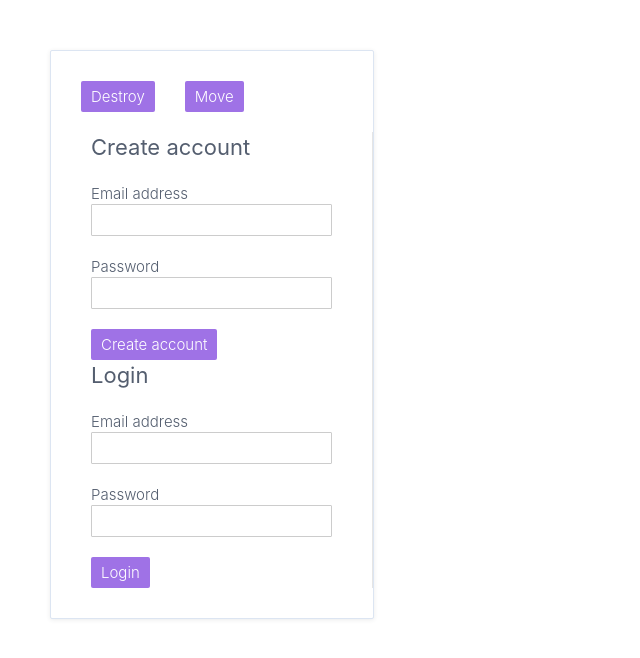
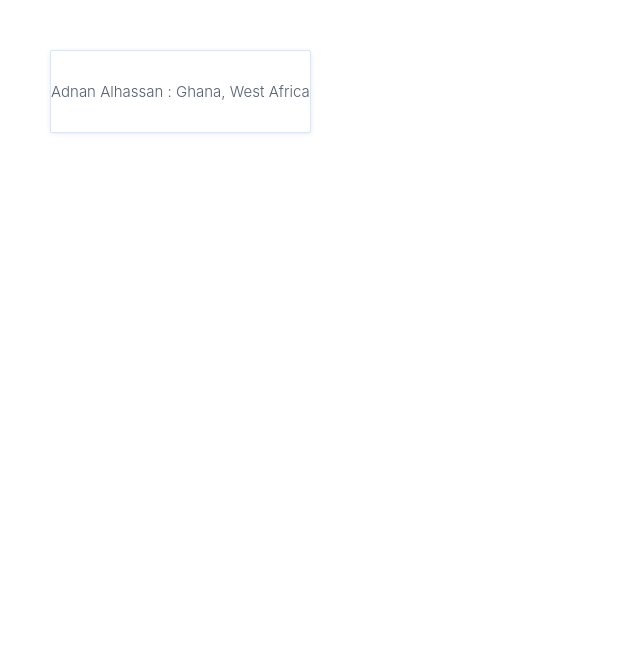
Before and after one commit to AditechGH/angular-pro-src, an Angular app: page / in a window 1280 px wide. Shown: the top 658 px of the page, without its empty margins (0-640 px from the left). Built offline with nearby package versions, Linux system fonts and the light colour scheme.

Commit message:
Dynamic <ng-template> rendering with View.

```diff
--- a/src/app/auth/containers/auth-page/auth-page.component.ts
+++ b/src/app/auth/containers/auth-page/auth-page.component.ts
@@ -1,13 +1,12 @@
 import {
+  AfterContentInit,
   Component,
   ComponentRef,
   OnInit,
+  TemplateRef,
+  ViewChild,
   ViewContainerRef,
 } from '@angular/core';
-
-import { AuthFormComponent } from '../../components/auth-form/auth-form.component';
-
-import { User } from '../../model/user.model';
 
 @Component({
   selector: 'auth-page',
@@ -15,42 +14,27 @@ import { User } from '../../model/user.model';
   imports: [],
   template: `
     <div class="auth-page">
-      <button (click)="destroyComponent()">Destroy</button>
-      <button (click)="moveComponent()">Move</button>
       <div #entry></div>
+      <ng-template #tmpl> Adnan Alhassan : Ghana, West Africa </ng-template>
     </div>
   `,
-  styles: [`
-    .auth-page {
-      button {
-        margin: 0 0 20px 30px;
+  styles: [
+    `
+      .auth-page {
+        button {
+          margin: 0 0 20px 30px;
+        }
       }
-    }
-  `],
+    `,
+  ],
 })
-export class AuthPageComponent implements OnInit {
-  component!: ComponentRef<AuthFormComponent>;
+export class AuthPageComponent implements AfterContentInit {
+  @ViewChild('tmpl', { read: TemplateRef, static: true })
+  tmpl!: TemplateRef<any>;
 
   constructor(private viewContainerRef: ViewContainerRef) {}
 
-  ngOnInit(): void {
-    this.viewContainerRef.createComponent(AuthFormComponent);
-    this.component = this.viewContainerRef.createComponent(AuthFormComponent, {
-      index: 0,
-    });
-    this.component.instance.title = 'Create account';
-    this.component.instance.submitted.subscribe(this.loginUser);
-  }
-
-  destroyComponent() {
-    this.component.destroy();
-  }
-
-  moveComponent() {
-    this.viewContainerRef.move(this.component.hostView, 1);
-  }
-
-  loginUser(user: User) {
-    console.log('Login', user);
+  ngAfterContentInit(): void {
+    this.viewContainerRef.createEmbeddedView(this.tmpl);
   }
 }
```
